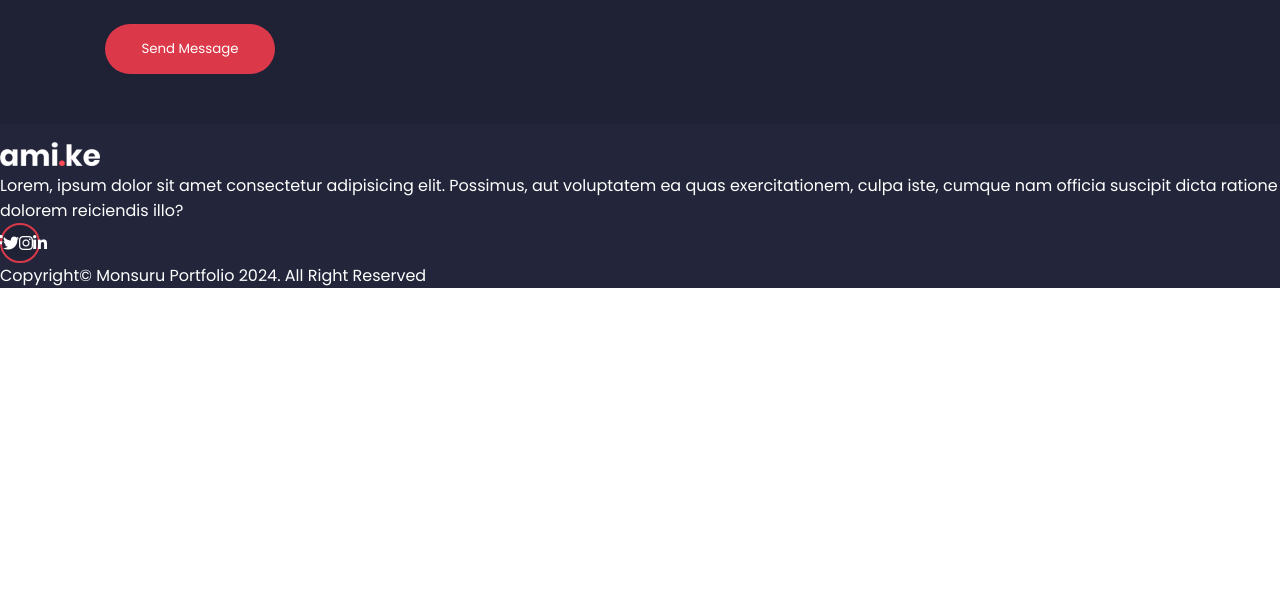
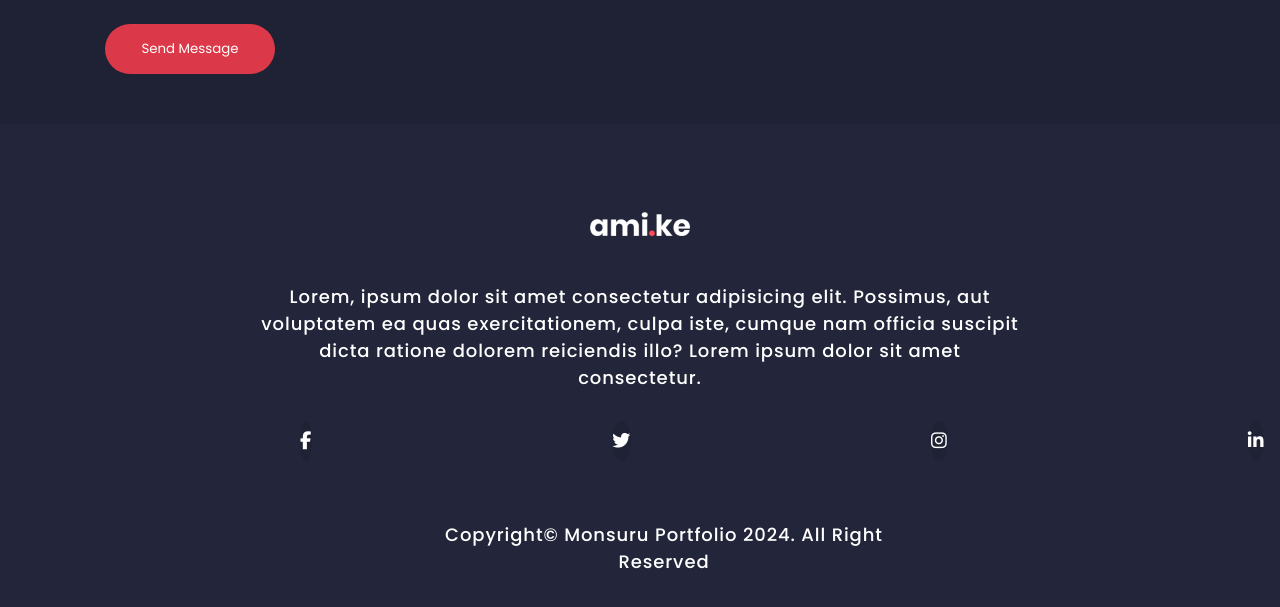
Before and after one commit to hajimonsur/first-web-project, a plain HTML site: page index.html in a window 1280 px wide. Shown: the part 9324-9931 px from the top of the page. Before the commit the page ends 9612 px from the top, so only its background shows below. Drawn offline with Linux system fonts and the light colour scheme.

Commit message:
footer styling added but few things are yet to be done

```diff
--- a/index.html
+++ b/index.html
@@ -586,28 +586,28 @@
     <!-- footer part -->
     <footer>
 
-        <div id="amikefooter">
+        <div id="amikefooter" class="colcontent">
 
-            <div>
+            <div class="footerspace">
                 <img src="./images/amikelogo.png" alt="amikelogo" id="brandlogo">
             </div>
 
-            <p>Lorem, ipsum dolor sit amet consectetur adipisicing elit. Possimus, aut voluptatem ea quas
-                exercitationem, culpa iste, cumque nam officia suscipit dicta ratione dolorem reiciendis illo?</p>
+            <p class="para">Lorem, ipsum dolor sit amet consectetur adipisicing elit. Possimus, aut voluptatem ea quas
+                exercitationem, culpa iste, cumque nam officia suscipit dicta ratione dolorem reiciendis illo? Lorem ipsum dolor sit amet consectetur.</p>
 
         </div>
 
-        <div class="socialicon">
-            <i class="fa-brands fa-facebook-f"></i>
-            <i class="fa-brands fa-twitter"></i>
-            <i class="fa-brands fa-instagram"></i>
-            <i class="fa-brands fa-linkedin-in"></i>
+        <div class=" para footercon rowcontent">
+            <i class="fa-brands fa-facebook-f socialicon footicon"></i>
+            <i class="fa-brands fa-twitter socialicon footicon"></i>
+            <i class="fa-brands fa-instagram socialicon footicon"></i>
+            <i class="fa-brands fa-linkedin-in socialicon footicon"></i>
         </div>
 
 
 
         <div id="copyright">
-            <p>Copyright&#169 Monsuru Portfolio 2024. All Right Reserved</p>
+            <p class="para">Copyright&#169 Monsuru Portfolio 2024. All Right Reserved</p>
 
         </div>
     </footer>
--- a/styles/styles.css
+++ b/styles/styles.css
@@ -727,8 +727,28 @@ background-color: #23263A;
     margin-bottom: 50px;
 
 }
+.footicon{
+    border: none;
+    margin-left: 300px;
 
 
+}
+
+.footercon{
+
+    display: flex;
+
+}
+
+#copyright{
+    padding:30px 0px 10px 400px;
+
+}
+
+
+.footerspace{
+    padding: 70px 0px 40px 0px;
+}
 
 
 
@@ -741,5 +761,5 @@ background-color: #23263A;
 
 footer{
 
-    background-color: #23263A;
+    background-color: rgb(35,38,58);
 }
```
